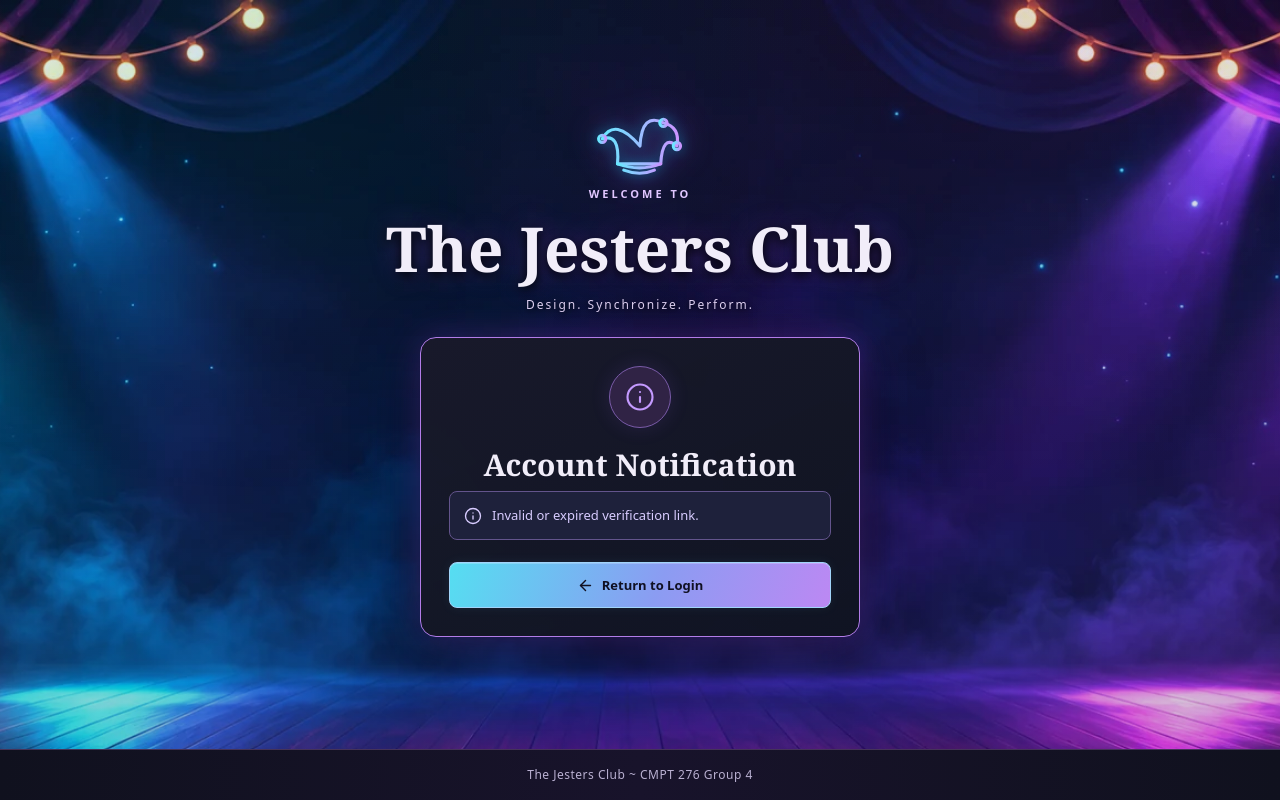
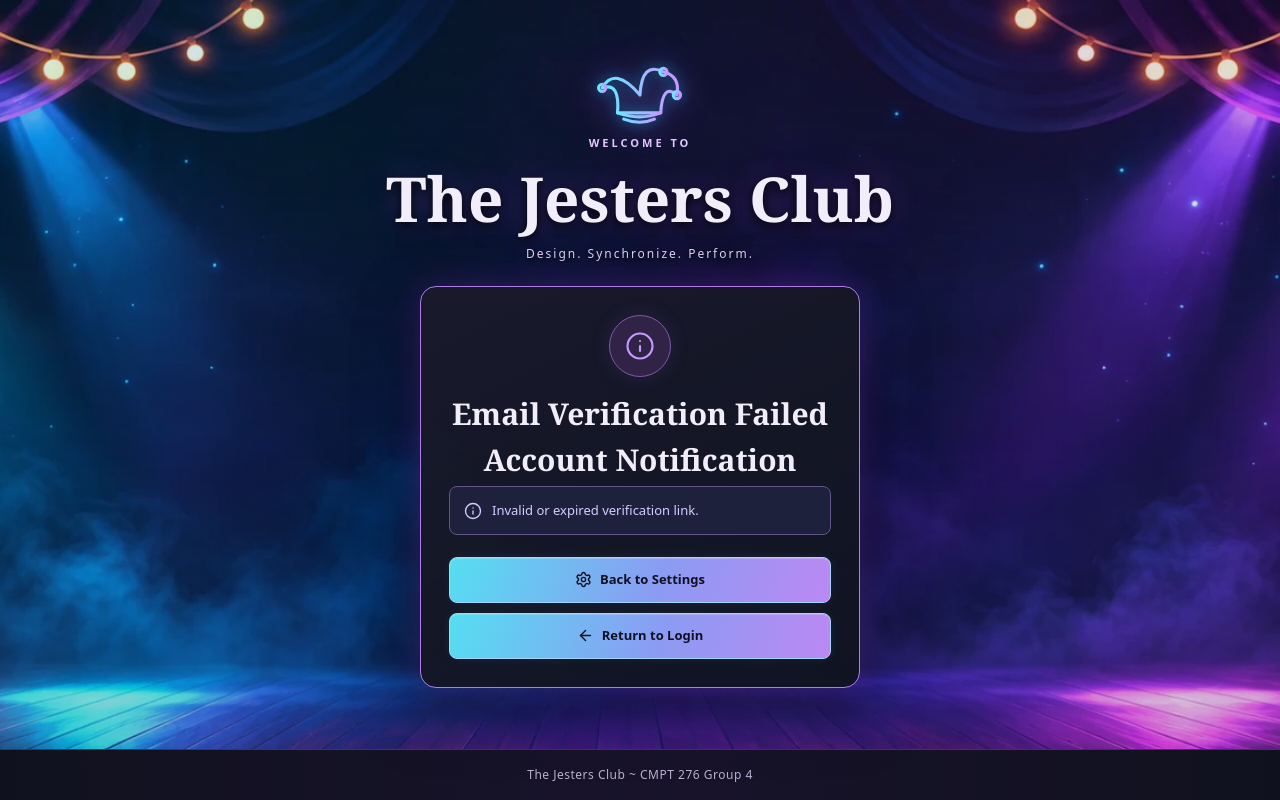
Before and after one commit to Morgan-pinkshirt/cmpt276-group4-jugglingclub, a Spring Boot app: page /verify-email?token=1 in a window 1280 px wide. Run offline with Spring Boot 4, Linux system fonts and the light colour scheme; the visitor is signed in with stand-in values (Sample User, id 1); some libraries are stand-ins or nearby versions.

Commit message:
added ui to incorrect password and email verification

```diff
--- a/src/main/resources/templates/roles/settings.html
+++ b/src/main/resources/templates/roles/settings.html
@@ -187,6 +187,11 @@
                     )}">
                     </div>
                 </div>
+                <p class="mc-settings-error"
+                    role="alert"
+                    th:if="${passwordError}"
+                    th:text="${passwordError}">
+                </p>
                 <div class="mc-settings-actions">
                     <button type="submit" class="mc-button">
                         <i data-lucide="save"></i>
--- a/src/main/resources/templates/users/result.html
+++ b/src/main/resources/templates/users/result.html
@@ -17,6 +17,17 @@
             expiredQuestion=${msg == 'Security question session expired or invalid.'},
             generalError=${msg == 'ERROR OCCURED!!!!!!'},
             incorrectPassword=${msg == 'Incorrect password.'},
+            emailSent=${msg == 'A verification email has been sent. Please check your inbox.'},
+            emailVerified=${msg == 'Your email has been verified successfully!'},
+            emailError=${msg == 'Invalid or expired verification link.'
+                or msg == 'Invalid email verification request.'
+                or msg == 'This email is already linked to another account.'},
+            signedIn=${session.user != null},
+            settingsNotification=${signedIn
+                and (incorrectPassword
+                    or emailSent
+                    or emailVerified
+                    or emailError)},
             recoveryError=${accountError
                 or noQuestions
                 or wrongAnswer
@@ -32,7 +43,11 @@
             : ''}">
         <i th:attr="data-lucide=${isError
                 ? 'circle-alert'
-                : 'info'}">
+                : (emailSent
+                ? 'mail-check'
+                : (emailVerified
+                    ? 'circle-check-big'
+                    : 'info'))}">
         </i>
     </div>
     <h2 th:if="${loginError}">
@@ -59,7 +74,20 @@
     <h2 th:if="${incorrectPassword}">
         Incorrect Password
     </h2>
-    <h2 th:if="${!isError}">
+    <h2 th:if="${emailSent}">
+        Check Your Inbox
+    </h2>
+
+    <h2 th:if="${emailVerified}">
+        Email Verified
+    </h2>
+
+    <h2 th:if="${emailError}">
+        Email Verification Failed
+    </h2>
+    <h2 th:if="${!isError
+        and !emailSent
+        and !emailVerified}">
         Account Notification
     </h2>
     <div th:if="${isError}"
@@ -101,6 +129,11 @@
                 The password you entered is incorrect.
                 Please check your password and try again.
             </p>
+            <p th:if="${emailError}"
+                th:text="${msg}">
+                Email verification failed.
+            </p>
+
         </div>
     </div>
     <div th:if="${!isError}"
@@ -137,7 +170,22 @@
             Forgot Password?
         </a>
         <a class="mc-button"
-            th:if="${!isError or generalError or incorrectPassword}"
+            th:if="${settingsNotification and incorrectPassword}"
+            th:href="@{/securityquestions}">
+            <i data-lucide="shield-check"></i>
+            Try Again
+        </a>
+        <a class="mc-button"
+            th:classappend="${incorrectPassword
+                ? 'mc-outline'
+                : ''}"
+            th:if="${settingsNotification}"
+            th:href="@{/settings}">
+            <i data-lucide="settings"></i>
+            Back to Settings
+        </a>
+        <a class="mc-button"
+            th:if="${!isError or generalError}"
             th:href="@{/userlogin}">
             <i data-lucide="arrow-left"></i>
             Return to Login
```
Also changed, not shown: src/main/java/com/cmpt276/jugglingclub/controllers/SettingsController.java (+11 -1 lines).
